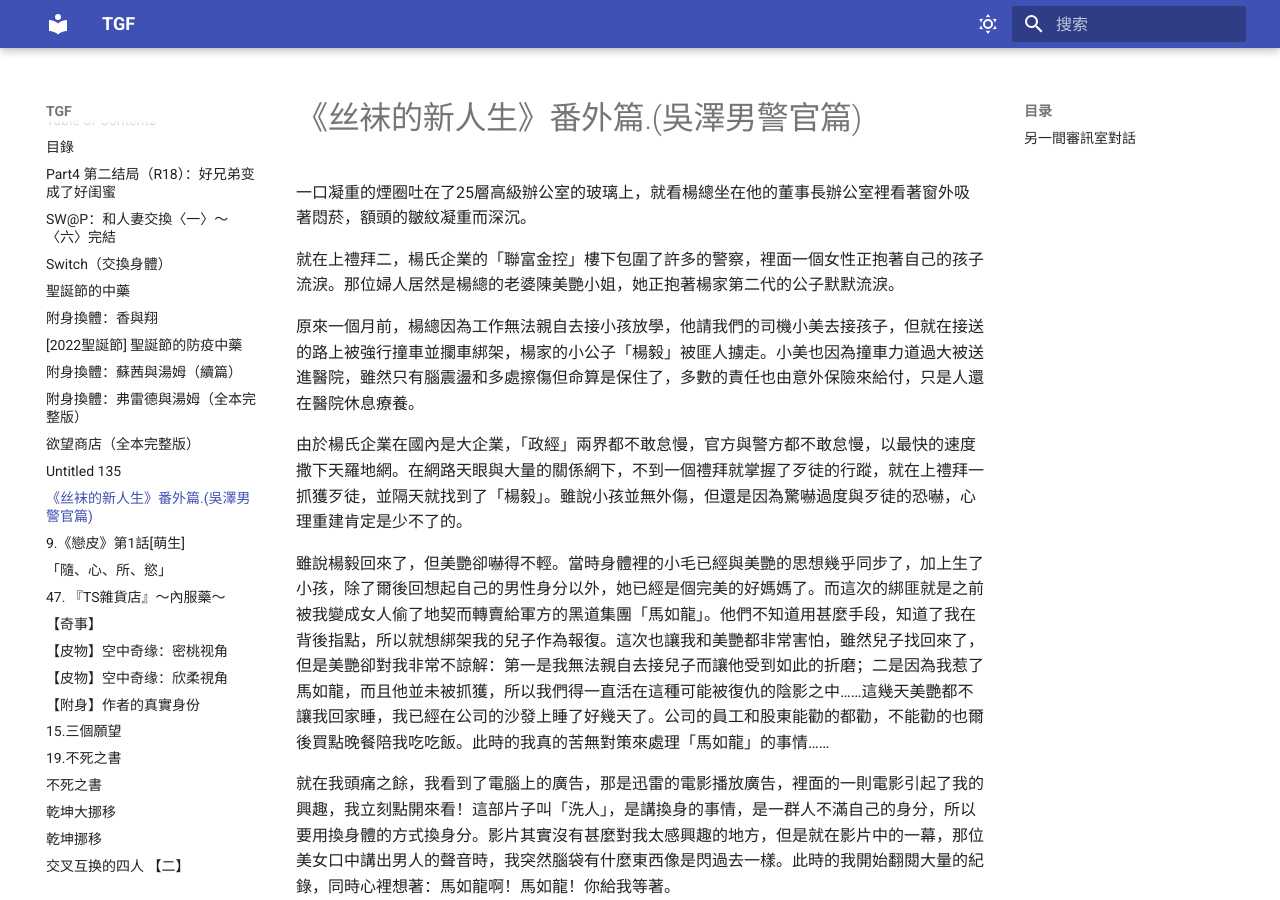
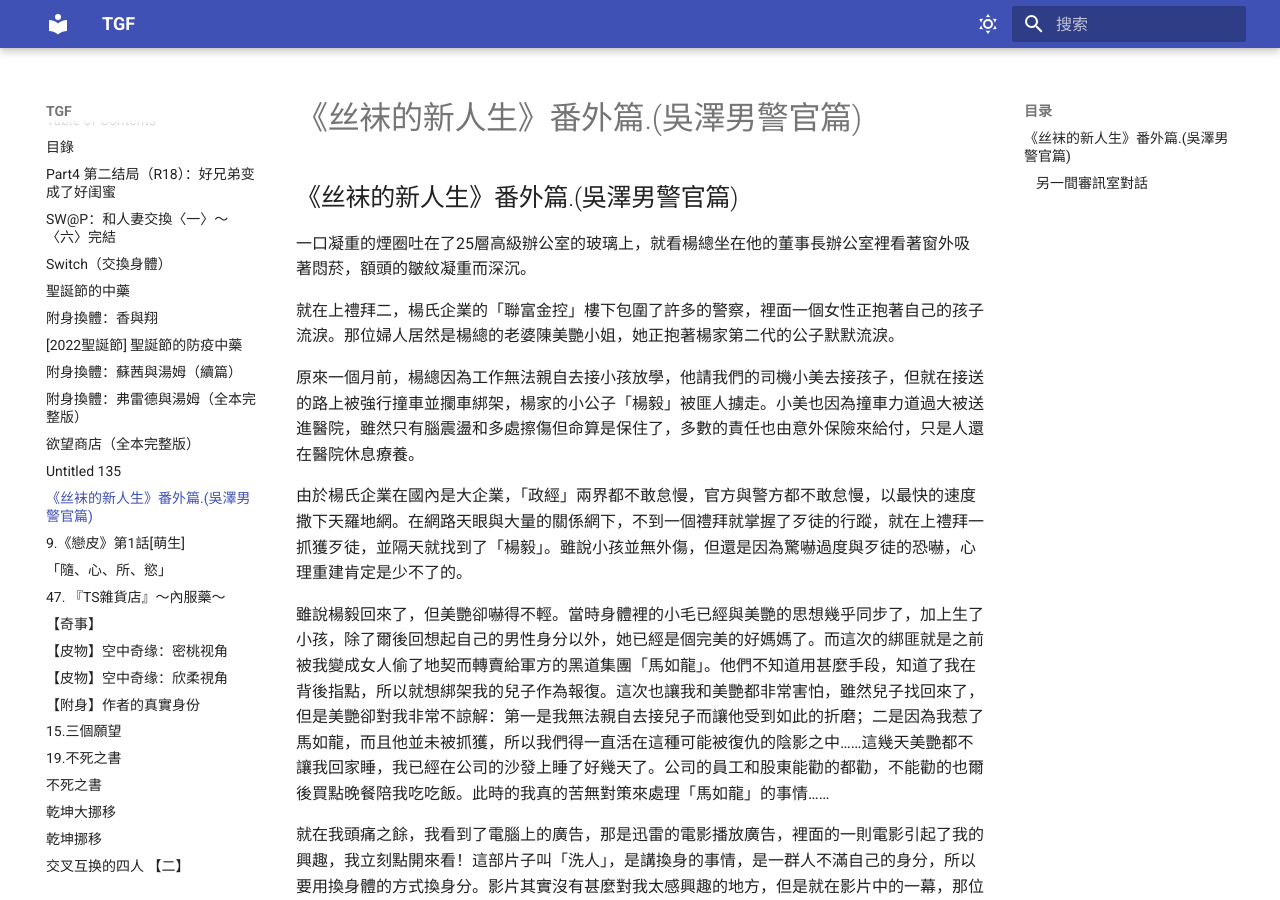
Before and after one commit to akira919/TGF, an MkDocs documentation site: the page built from docs/《丝袜的新人生》番外篇.(吳澤男警官篇).md, in a window 1280 px wide and 900 px high. Built offline with MkDocs 1.6.1 and Material for MkDocs 9.7.7, drawn with Linux system fonts in a browser that asks for light colours.

Commit message:
Change header level in 番外篇 document
Changed the header from H1 to H2 in the document.

```diff
--- a/docs/《丝袜的新人生》番外篇.(吳澤男警官篇).md
+++ b/docs/《丝袜的新人生》番外篇.(吳澤男警官篇).md
@@ -1,4 +1,4 @@
-#《丝袜的新人生》番外篇.(吳澤男警官篇)
+##《丝袜的新人生》番外篇.(吳澤男警官篇)
 
 一口凝重的煙圈吐在了25層高級辦公室的玻璃上，就看楊總坐在他的董事長辦公室裡看著窗外吸著悶菸，額頭的皺紋凝重而深沉。
 
```
